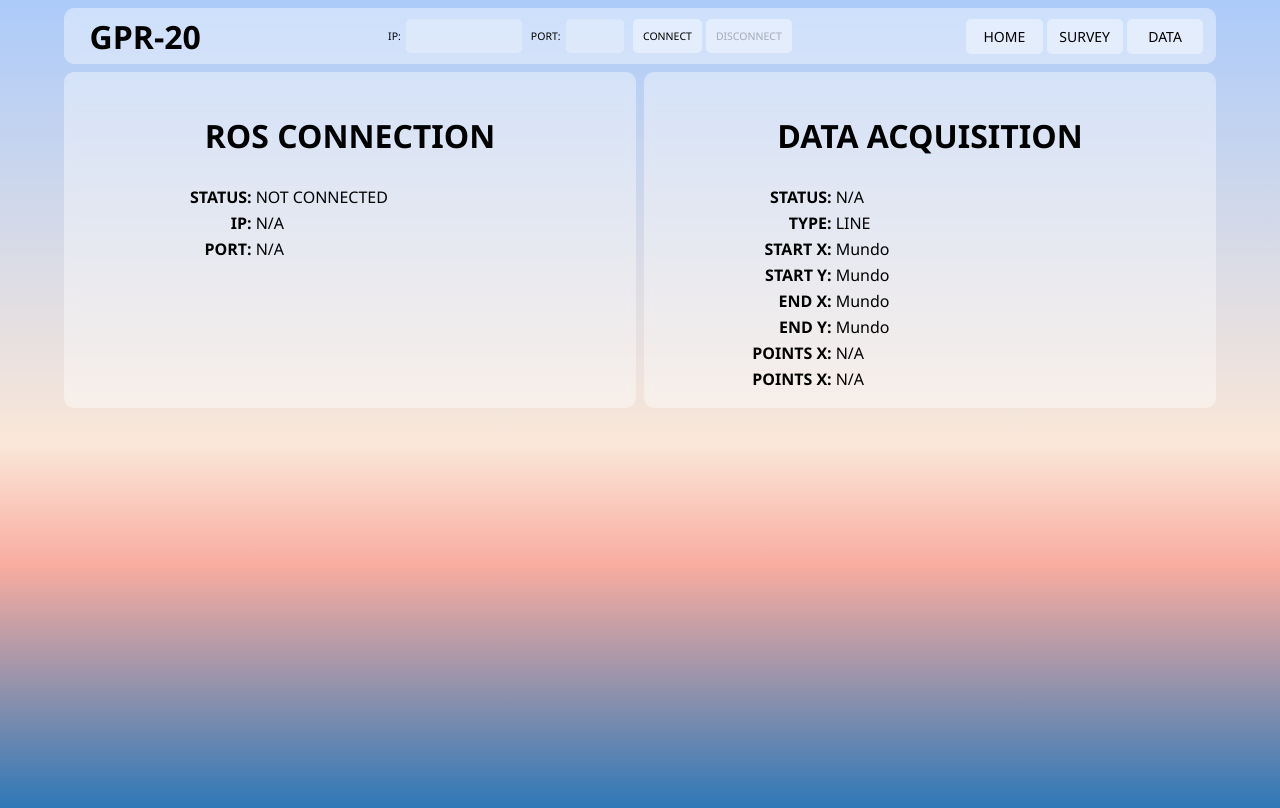
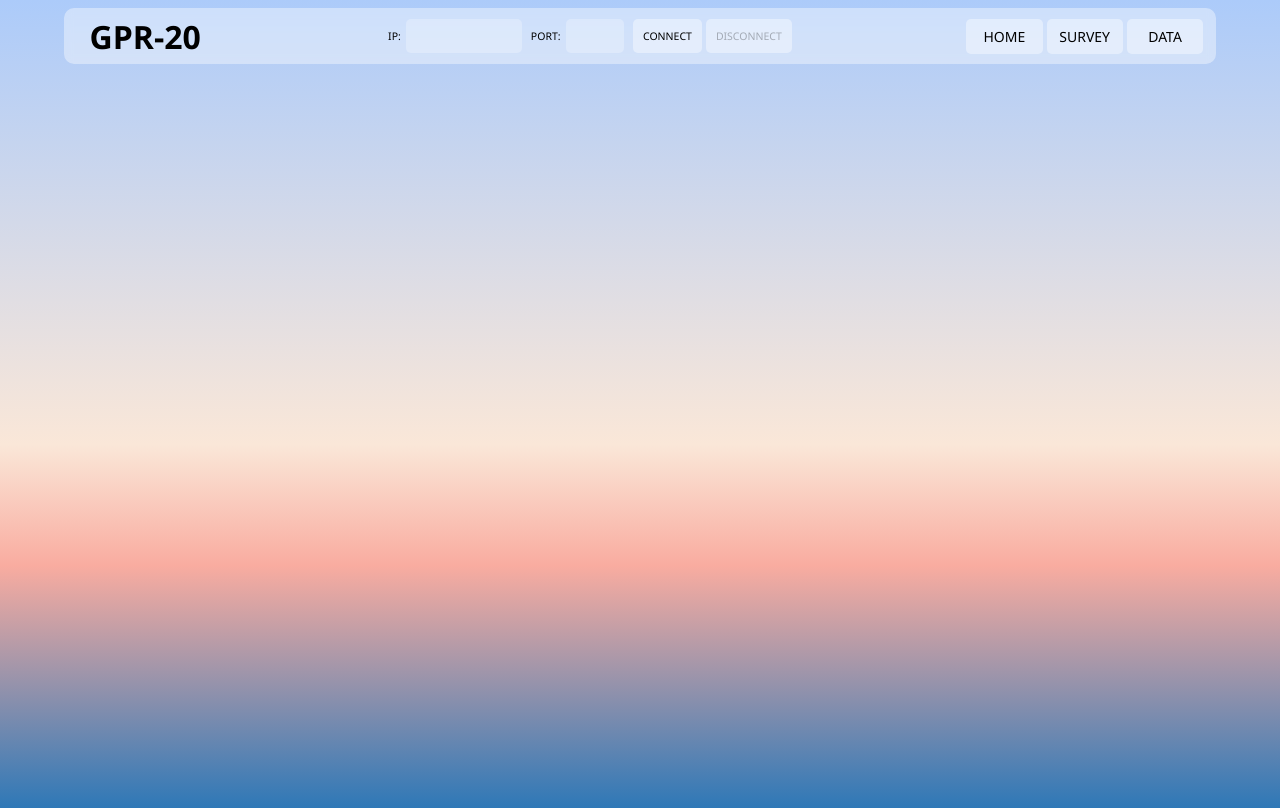
Before and after one commit to NicolasRochaPacheco/gpr20_app, a React (Create React App) app: page / in a window 1280 px wide. Built offline with nearby package versions, Linux system fonts and the light colour scheme; the HTML template or start-up script is replaced by a standard one.

Commit message:
Modified App to work on GitHub

```diff
--- a/src/App.js
+++ b/src/App.js
@@ -93,7 +93,7 @@ class App extends React.Component {
         />
 
         <Switch>
-          <Route path="/" exact>
+          <Route path="/gpr20_app/" exact>
             <Home
               status={this.state.rosConnected}
               ip={this.state.ip}
@@ -102,8 +102,8 @@ class App extends React.Component {
             />
           </Route>
 
-          <Route path="/survey" component={Survey} />
-          <Route path="/data" component={Data} />
+          <Route path="/gpr20_app/survey" component={Survey} />
+          <Route path="/gpr20_app/data" component={Data} />
         </Switch>
       </Router>
     );
```
